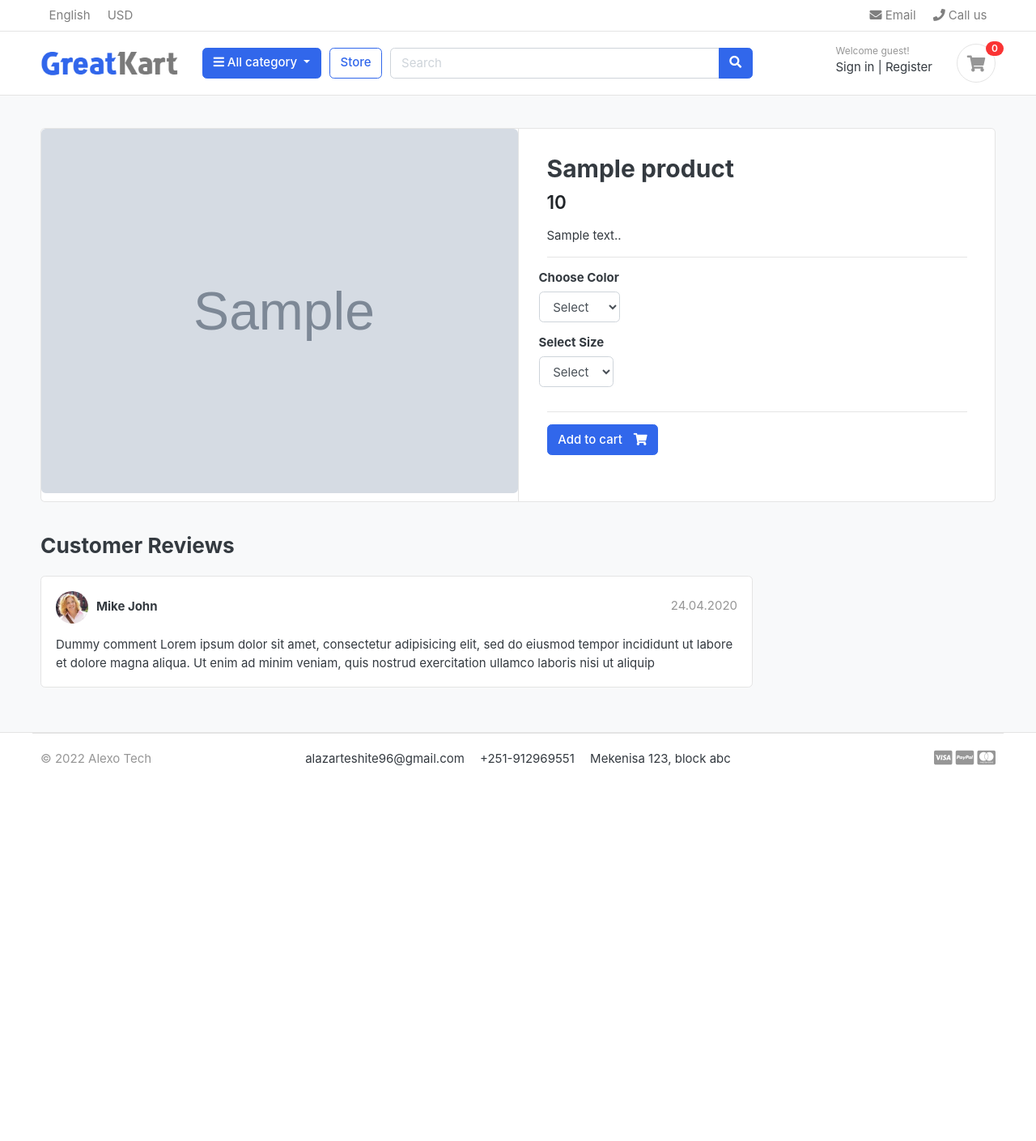
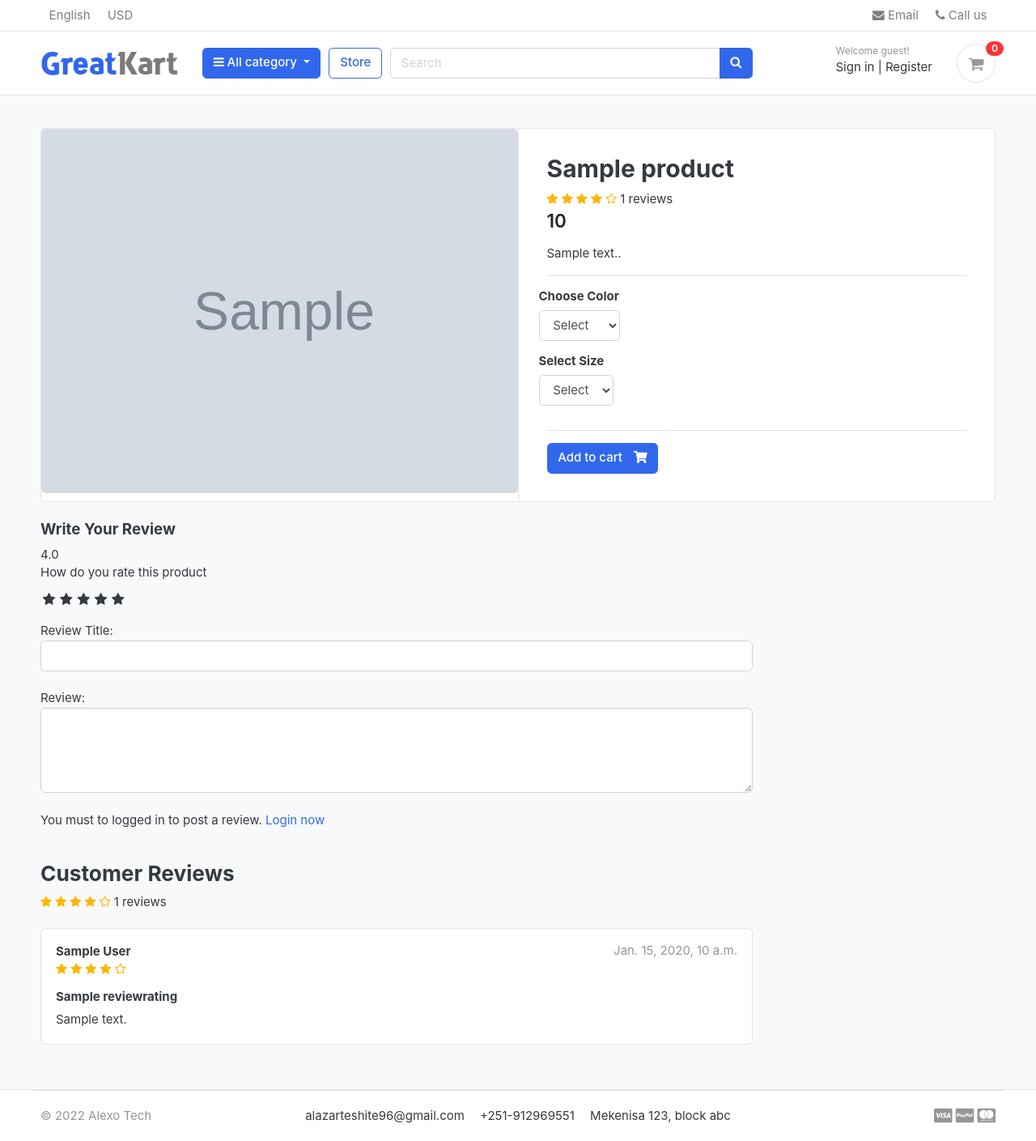
Before and after one commit to Alazuuu/greatkart-django, a Django app: a page that uses templates/base.html in a window 1280 px wide. Shown: the whole page at 81% size. Before the commit the page ends 946 px from the top, so only its background shows below. Run offline with Django 3.2, Linux system fonts and the light colour scheme; tables that the repository leaves empty hold one stand-in row (values such as "Sample post"); grey boxes marked "Sample" are stand-in pictures; some libraries are stand-ins or nearby versions; some web fonts are replaced.

Commit message:
review and rating system

```diff
--- a/accounts/models.py
+++ b/accounts/models.py
@@ -53,6 +53,10 @@ class Account(AbstractBaseUser):
     REQUIRED_FIELDS =['username','first_name','last_name']
 
     objects = MyAccountManager()
+
+    def full_name(self):
+        return f'{self.first_name} {self.last_name}'
+
     def __str__(self):
         return self.email
 
--- /dev/null
+++ b/greatkart/static/css/custom.css
@@ -0,0 +1,46 @@
+/*Hide Radio button   */
+.rate > input{
+    display:none;
+}
+
+.rate{
+    display: inline-block;;
+    border: 0;
+
+}
+
+.rate > label{
+    float: right;
+}
+
+/* showing the stars*/
+.rate > label:before{
+    display: inline-block;
+    font-size: 1.1rem;
+    font-family: FontAwesome;
+    content: "\f005";
+    margin:0;
+    padding:0.3rem .2rem;
+    cursor: pointer;
+}
+/* half star */
+.rate .half:before{
+    content: "\f089";
+    position: absolute;
+    padding-right: 0;
+}
+
+/* click and hover */
+
+input:checked ~ label,  label:hover ~ label{
+    color: #ffb503;
+}
+
+input:checked + label:hover, input:checked ~ label:hover, input:checked ~ label:hover ~ label,
+label:hover ~ input:checked ~ label{
+    color: #cc9000;
+}
+
+.rating-star i{
+    color: #ffb503 !important ;
+}
--- a/store/admin.py
+++ b/store/admin.py
@@ -1,6 +1,6 @@
 from django.contrib import admin
 from django.db import models
-from .models import Product,Variation
+from .models import Product,Variation,ReviewRating
 # Register your models here.
 class ProductAdmin(admin.ModelAdmin):
     list_display=('product_name','price','stock','category','modified_date','is_available')
@@ -13,3 +13,4 @@ class VariationAdmin(admin.ModelAdmin):
 
 admin.site.register(Product,ProductAdmin)
 admin.site.register(Variation,VariationAdmin)
+admin.site.register(ReviewRating)
--- a/store/urls.py
+++ b/store/urls.py
@@ -6,5 +6,5 @@ urlpatterns = [
     path('category/<slug:category_slug>/',views.store,name="products_by_category"),
     path('category/<slug:category_slug>/<slug:product_slug>/',views.product_detail,name="product_detail"),
     path('search/',views.search,name="search"),
-
+    path('submit_review/<int:product_id>/',views.submit_review,name="submit_review")
 ]
--- a/store/views.py
+++ b/store/views.py
@@ -1,13 +1,18 @@
-from django.shortcuts import render,get_object_or_404
-from .models import Product
+from django.shortcuts import render,get_object_or_404,redirect
+from .models import Product,ReviewRating
 from .models import Category
 from carts.models import CartItem
 from carts.views import _cart_id
+
 from django.core.paginator import EmptyPage,PageNotAnInteger,Paginator
-from django.http import HttpResponse
+from django.contrib import messages
+
 from django.db.models import Q
-# Create your views here.
+from .forms import ReviewForm
+from orders.models import OrderProduct
+
 def store(request, category_slug=None):
+
     categories=None
     products = None
 
@@ -37,10 +42,22 @@ def product_detail(request,category_slug,product_slug):
 
     except Exception as e:
          raise e
+    if request.user.is_authenticated:
+      try:
+        orderproduct = OrderProduct.objects.filter(user=request.user, product_id= single_product.id).exists()
+      except OrderProduct.DoesNotExist:
+        orderproduct = None
+    else:
+        orderproduct = None
+
+
+    reviews = ReviewRating.objects.filter(product_id= single_product.id, status = True)
 
     context ={
         "single_product":single_product,
         "in_cart"       :in_cart,
+        "orderproduct": orderproduct,
+        'reviews': reviews,
 
     }
 
@@ -58,3 +75,27 @@ def search(request):
     }
 
     return render(request, 'store/store.html', context)
+
+def submit_review(request,product_id):
+    url = request.META.get('HTTP_REFERER')
+    if request.method == 'POST':
+        try:
+            reviews = ReviewRating.objects.get(user__id = request.user.id, product__id = product_id)
+            form = ReviewForm(request.POST,instance=reviews)
+            form.save()
+            messages.success(request, "Thank you! Your review has been updated.")
+            return redirect(url)
+
+        except ReviewRating.DoesNotExist:
+            form = ReviewForm(request.POST)
+            if form.is_valid():
+                data = ReviewRating()
+                data.subject = form.cleaned_data['subject']
+                data.rating = form.cleaned_data['rating']
+                data.reveiw = form.cleaned_data['review']
+                data.ip = request.META.get('REMOTE_ADDR')
+                data.product_id = product_id
+                data.user_id = request.user.id
+                data.save()
+                messages.success(request, "Thank you! Your review has been submitted.")
+            return redirect(url)
--- a/templates/base.html
+++ b/templates/base.html
@@ -31,6 +31,8 @@
 <link href="{% static 'css/ui.css'%}" rel="stylesheet" type="text/css"/>
 <link href="{% static 'css/responsive.css'%}" rel="stylesheet" media="only screen and (max-width: 1200px)" />
 
+<link href="{% static 'css/custom.css'%}" rel="stylesheet" type="text/css"/>
+<link rel="stylesheet" href="https://cdnjs.cloudflare.com/ajax/libs/font-awesome/4.7.0/css/font-awesome.min.css">
 <!-- custom javascript -->
 <script src="{% static 'js/script.js'%}" type="text/javascript"></script>
 
--- a/templates/store/product_detail.html
+++ b/templates/store/product_detail.html
@@ -23,6 +23,19 @@
  <article class="content-body">
 
  <h2 class="title">{{ single_product.product_name}}</h2>
+ <div class = "rating-star">
+	<span>
+	 <i class = "fa fa-star{% if single_product.averageReview < 0.5  %}-o{% elif single_product.averageReview >= 0.5 and single_product.averageReview < 1 %}-half-o {% endif %}" aria-hidden="true"></i>
+	 <i class = "fa fa-star{% if single_product.averageReview < 1.5  %}-o{% elif single_product.averageReview >= 1.5 and single_product.averageReview < 2 %}-half-o {% endif %}" aria-hidden="true"></i>
+	 <i class = "fa fa-star{% if single_product.averageReview < 2.5  %}-o{% elif single_product.averageReview >= 2.5 and single_product.averageReview < 3 %}-half-o {% endif %}" aria-hidden="true"></i>
+	 <i class = "fa fa-star{% if single_product.averageReview < 3.5  %}-o{% elif single_product.averageReview >= 3.5 and single_product.averageReview < 4 %}-half-o {% endif %}" aria-hidden="true"></i>
+	 <i class = "fa fa-star{% if single_product.averageReview < 4.5  %}-o{% elif single_product.averageReview >= 4.5 and single_product.averageReview < 5 %}- half-o {% endif %}" aria-hidden="true"></i>
+	 <span>{{single_product.countReview}} reviews</span>
+	</span>
+
+</div>
+
+
 
  <div class="mb-3">
 	<var class="price h4">{{single_product.price}}</var>
@@ -71,30 +84,92 @@
 <br>
 
 <div class="row">
-			<div class="col-md-9">
+	<div class="col-md-9">
 
-	<header class="section-heading">
-		<h3>Customer Reviews </h3>
+	    <form action="{% url 'submit_review' single_product.id %}" method="POST">
+			{% csrf_token%}
+			<h5>Write Your Review</h5>
+			{{single_product.averageReview}}
+			<div>
 
-	</header>
+				<label for="">How do you rate this product </label>
+				<br>
+				<div class="rate">
+					<input type="radio" name="rating" id="rating10" vlaue="5" required /><label for="rating10" title="5"></label>
+					<input type="radio" name="rating" id="rating9"  value="4.5" required/><label for="rating9" title="4.5" class="half"></label>
+					<input type="radio" name="rating" id="rating8"  value="4" required /><label for="rating8" title="4"></label>
+					<input type="radio" name="rating" id="rating7"  value="3.5" required /><label for="rating7" title="3.5" class="half"></label>
+					<input type="radio" name="rating" id="rating6"  value="3" required /><label for="rating6" title="3"></label>
+					<input type="radio" name="rating" id="rating5"  value="2.5" required /><label for="rating5" title="2.5" class="half"></label>
+					<input type="radio" name="rating" id="rating4"  value="2" required /><label for="rating4" title="2"></label>
+					<input type="radio" name="rating" id="rating3"  value="1.5" required /><label for="rating3" title="1.5" class="half"></label>
+					<input type="radio" name="rating" id="rating2"  value="1" required /><label for="rating2" title="1"></label>
+					<input type="radio" name="rating" id="rating1"  value="0.5" required /><label for="rating1" title="0.5" class="half"></label>
 
+
+        		</div>
+				<br>
+				Review Title:
+				<input type="text" class="form-control" name="subject" >
+				<br>
+				Review:
+			    <textarea type="text" name="review"  rows="4" class="form-control"></textarea>
+				<br>
+				{% if user.is_authenticated %}
+				  {% if orderproduct %}
+				    <input type="submit" value="Submit Review" class="btn btn-primary">
+		          {% else %}
+			     	<p>You must purchase this product ot post a review.</p>
+				  {% endif %}
+				{% else %}
+				  <p>You must to logged in to post a review. <span><a href="{% url 'login' %}">Login now</a></span></p>
+				{% endif %}
+			</div>
+{% include 'includes/alerts.html' %}
+		</form>
+<br>
+<header class="section-heading">
+	<h3>Customer Reviews  </h3>
+	<span>
+		<div class = "rating-star">
+			<span>
+			 <i class = "fa fa-star{% if single_product.averageReview < 0.5  %}-o{% elif single_product.averageReview >= 0.5 and single_product.averageReview < 1 %}-half-o {% endif %}" aria-hidden="true"></i>
+			 <i class = "fa fa-star{% if single_product.averageReview < 1.5  %}-o{% elif single_product.averageReview >= 1.5 and single_product.averageReview < 2 %}-half-o {% endif %}" aria-hidden="true"></i>
+			 <i class = "fa fa-star{% if single_product.averageReview < 2.5  %}-o{% elif single_product.averageReview >= 2.5 and single_product.averageReview < 3 %}-half-o {% endif %}" aria-hidden="true"></i>
+			 <i class = "fa fa-star{% if single_product.averageReview < 3.5  %}-o{% elif single_product.averageReview >= 3.5 and single_product.averageReview < 4 %}-half-o {% endif %}" aria-hidden="true"></i>
+			 <i class = "fa fa-star{% if single_product.averageReview < 4.5  %}-o{% elif single_product.averageReview >= 4.5 and single_product.averageReview < 5 %}- half-o {% endif %}" aria-hidden="true"></i>
+			 <span>{{single_product.countReview}} reviews</span>
+			</span>
+		</div>
+	</span>
+
+</header>
+{% for review in reviews %}
 	<article class="box mb-3">
 		<div class="icontext w-100">
-			<img src="{%static './images/avatars/avatar1.jpg' %}" class="img-xs icon rounded-circle">
+
 			<div class="text">
-				<span class="date text-muted float-md-right">24.04.2020 </span>
-				<h6 class="mb-1">Mike John </h6>
-
+				<span class="date text-muted float-md-right">{{ review.updated_at}}</span>
+				<h6 class="mb-1">{{ review.user.full_name }}</h6>
+				<div class = "rating-star">
+					<span>
+                     <i class = "fa fa-star{% if review.rating == 0.5 %}-half-o{% elif  review.rating < 1 %}-o {% endif %}" aria-hidden="true"></i>
+					 <i class = "fa fa-star{% if review.rating == 1.5 %}-half-o{% elif  review.rating < 2 %}-o {% endif %}" aria-hidden="true"></i>
+					 <i class = "fa fa-star{% if review.rating == 2.5 %}-half-o{% elif  review.rating < 3 %}-o {% endif %}" aria-hidden="true"></i>
+					 <i class = "fa fa-star{% if review.rating == 3.5 %}-half-o{% elif  review.rating < 4 %}-o {% endif %}" aria-hidden="true"></i>
+					 <i class = "fa fa-star{% if review.rating == 4.5 %}-half-o{% elif  review.rating < 5 %}-o {% endif %}" aria-hidden="true"></i>
+					</span>
+				</div>
 			</div>
 		</div> <!-- icontext.// -->
 		<div class="mt-3">
+			<h6>{{ review.subject}}</h6>
 			<p>
-				Dummy comment Lorem ipsum dolor sit amet, consectetur adipisicing elit, sed do eiusmod
-				tempor incididunt ut labore et dolore magna aliqua. Ut enim ad minim veniam,
-				quis nostrud exercitation ullamco laboris nisi ut aliquip
+				{{ review.review  }}
 			</p>
 		</div>
 	</article>
+{% endfor %}
 
 
 
```
Also changed, not shown: store/forms.py (added, +7 -0 lines), store/models.py (+30 -1 lines), store/migrations/0003_reviewrating.py (added).
